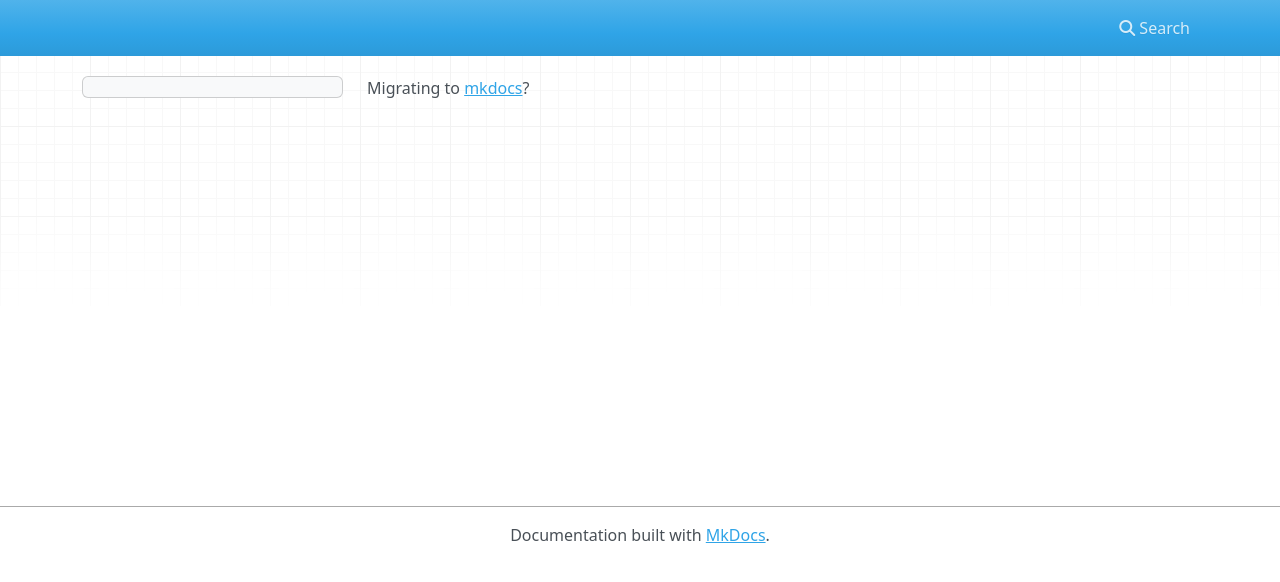
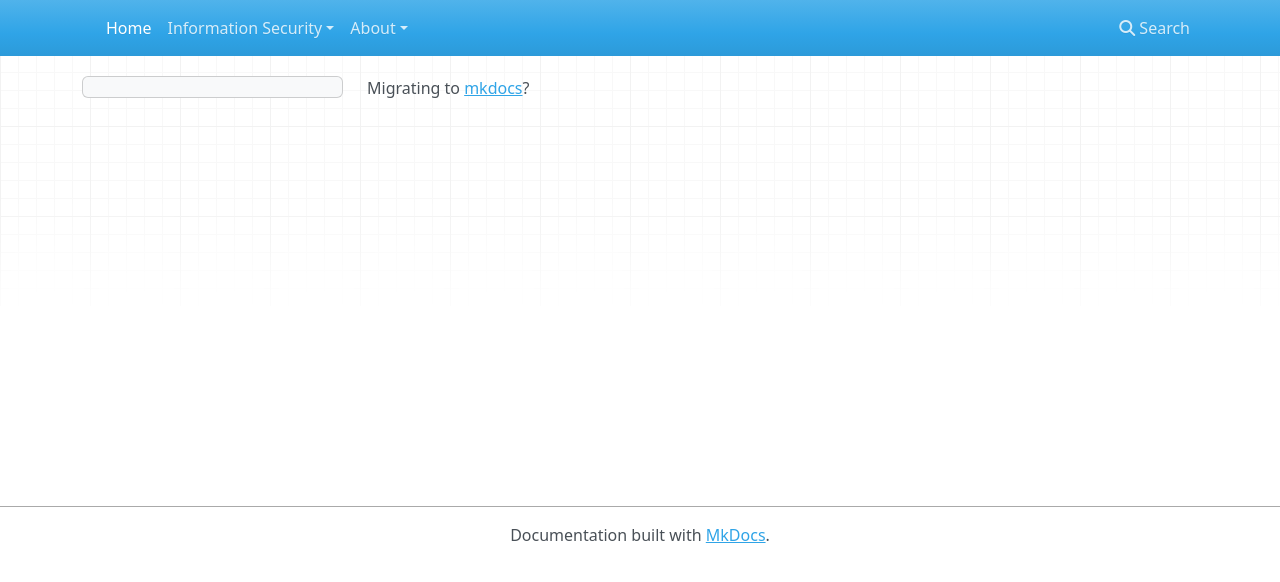
Before and after one commit to tasta-no/grc, an MkDocs documentation site: the page built from docs/Readme.md, in a window 1280 px wide. Shown: the top 582 px of the page. Built offline with MkDocs 1.6.1, drawn with Linux system fonts in a browser that asks for light colours; nearby versions of some CDN libraries; some of the changed lines change nothing that is shown.

Commit message:
Update mkdocs.yml

```diff
--- a/mkdocs.yml
+++ b/mkdocs.yml
@@ -22,3 +22,11 @@ jobs:
           EXTRA_PACKAGES: build-base
           # GITHUB_DOMAIN: github.myenterprise.com
           # REQUIREMENTS: docs/requirements.txt
+nav:
+    - Home: 'Readme.md'
+    - 'Information Security':
+        - 'Change requests': '/information-security/change-requests.md'
+        - 'Introduction': '/information-security/introduction.md'
+    - About:
+        - 'License': 'license.md'
+        - 'Release Notes': 'release-notes.md'
```
